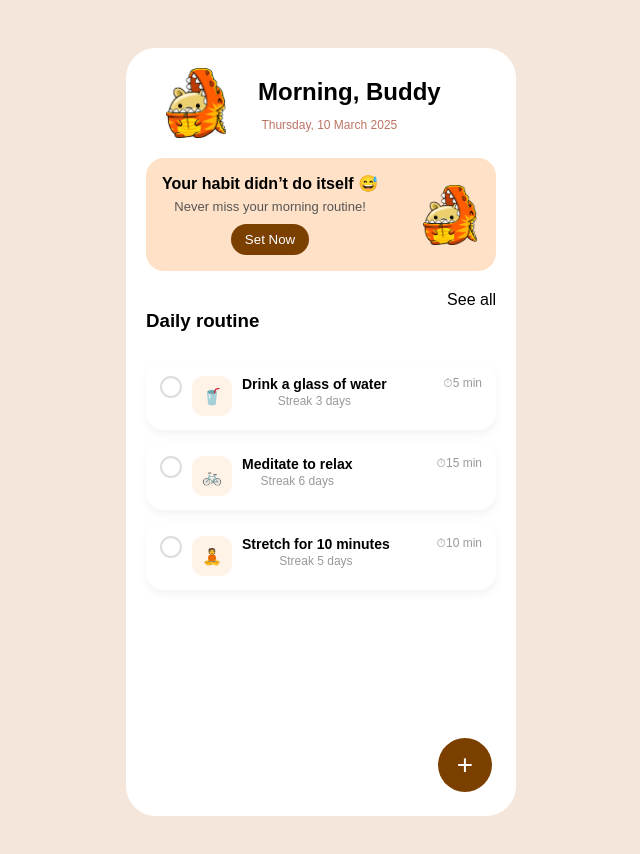
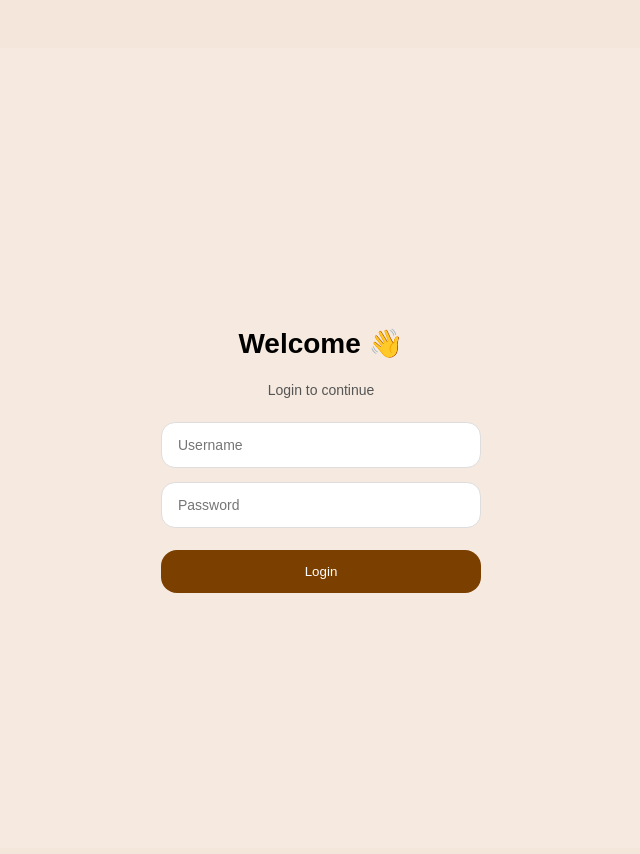
Before and after one commit to dhana16102006/Hackathonproject, a React (Vite) app: page / in a window 1280 px wide. Shown: the top 854 px of the page, without its empty margins (319-959 px from the left). Built offline with nearby package versions, Linux system fonts and the light colour scheme.

Commit message:
push the latest version

```diff
--- a/package.json
+++ b/package.json
@@ -11,7 +11,8 @@
   },
   "dependencies": {
     "react": "^19.2.0",
-    "react-dom": "^19.2.0"
+    "react-dom": "^19.2.0",
+    "react-router-dom": "^7.13.0"
   },
   "devDependencies": {
     "@eslint/js": "^9.39.1",
--- a/src/App.css
+++ b/src/App.css
@@ -23,11 +23,69 @@ body {
 
 .phone {
   width: 100%;
-  max-width: 390px;
+  max-width: 100%;
   background: #fff;
-  border-radius: 30px;
-  padding: 20px;
-  position: relative;
+  border-radius: 0;
+  padding: 16px;
+}
+/* ===== LOGIN PAGE ===== */
+.login {
+  min-height: 100vh;
+  width: 100%;
+  background: #f6e9df;
+  display: flex;
+  flex-direction: column;
+  justify-content: center;
+  align-items: center;
+  padding: 24px;
+}
+
+.login h2 {
+  font-size: 28px;
+  margin-bottom: 8px;
+}
+
+.login p {
+  margin-bottom: 24px;
+  color: #555;
+  font-size: 14px;
+}
+
+/* Input wrapper */
+.login input {
+  width: 100%;
+  max-width: 320px;
+  padding: 14px 16px;
+  margin-bottom: 14px;
+  border-radius: 14px;
+  border: 1px solid #ddd;
+  font-size: 14px;
+  outline: none;
+}
+
+.login input:focus {
+  border-color: #ff7a00;
+}
+
+/* Login button */
+.login-btn {
+  width: 100%;
+  max-width: 320px;
+  padding: 14px;
+  margin-top: 8px;
+  border-radius: 16px;
+  border: none;
+  background: #7b3f00;
+  color: #fff;
+}
+
+.logout-btn {
+  margin-left: auto;
+  background: transparent;
+  border: none;
+  color: #ff7a00;
+  font-size: 14px;
+  cursor: pointer;
 }
 
 .date {
@@ -206,17 +264,57 @@ body {
 
 .reminder-text h3 {
   margin: 0;
-  font-size: 16px;
+  font-size: 25px;
+  font-family: 'Lucida Sans', 'Lucida Sans Regular', 'Lucida Grande', 'Lucida Sans Unicode', Geneva, Verdana, sans-serif;
 }
 
 .reminder-text p {
-  margin: 6px 0 10px;
-  font-size: 13px;
+  margin: 20px 0 10px;
+  font-size: 20px;
   color: #555;
+  font-weight: 500;
+  font-family: serif;
 }
 
 .reminder-img {
   width: 60px;
   height: 60px;
-  object-fit: contain;
+  /* object-fit: contain; */
 }
+.f{
+  width: 100px;
+}
+.check-circle {
+  width: 22px;
+  height: 22px;
+  border: 2px solid #ddd;
+  border-radius: 50%;
+  display: flex;
+  align-items: center;
+  justify-content: center;
+  cursor: pointer;
+  font-size: 12px;
+  color: white;
+}
+
+.check-circle.checked {
+  background: #ff7a00;
+  border-color: #ff7a00;
+}
+
+.routine-item.done {
+  background: #fff7ef;
+  box-shadow: 0 6px 14px rgba(255, 122, 0, 0.25);
+}
+.fire-box {
+  display: flex;
+  flex-direction: column;
+  align-items: center;
+}
+
+.streak-number {
+  margin-top: 20px;
+  font-size: 12px;
+  font-weight: 600;
+  color: #ff7a00; /* matches fire theme */
+}
--- a/src/App.jsx
+++ b/src/App.jsx
@@ -1,14 +1,27 @@
-
-import './App.css'
+import "./App.css";
 import avatar from "./assets/ani.png";
-
-
-
+import fireicon from "./assets/fire.png";
 import { useEffect, useState } from "react";
 
 export default function App() {
+  const streakCount = 3;
 
-  // 🔹 Habit data (stored in localStorage)
+  /* ================= FAKE LOGIN ================= */
+  const [isLoggedIn, setIsLoggedIn] = useState(() => {
+    return localStorage.getItem("loggedIn") === "true";
+  });
+
+  const login = () => {
+    localStorage.setItem("loggedIn", "true");
+    setIsLoggedIn(true);
+  };
+
+  const logout = () => {
+    localStorage.removeItem("loggedIn");
+    setIsLoggedIn(false);
+  };
+
+  /* ================= HABITS ================= */
   const [habits, setHabits] = useState(() => {
     const saved = localStorage.getItem("habits");
     return saved
@@ -20,6 +33,7 @@ export default function App() {
             streak: 3,
             time: "5 min",
             icon: "🥤",
+            done: false,
           },
           {
             id: 2,
@@ -27,6 +41,7 @@ export default function App() {
             streak: 6,
             time: "15 min",
             icon: "🚲",
+            done: false,
           },
           {
             id: 3,
@@ -34,16 +49,24 @@ export default function App() {
             streak: 5,
             time: "10 min",
             icon: "🧘",
+            done: false,
           },
         ];
   });
 
-  // 🔹 Save to localStorage
+  const toggleHabit = (id) => {
+    setHabits(
+      habits.map((h) =>
+        h.id === id ? { ...h, done: !h.done } : h
+      )
+    );
+  };
+
   useEffect(() => {
     localStorage.setItem("habits", JSON.stringify(habits));
   }, [habits]);
 
-  // 🔹 Modal state
+  /* ================= ADD HABIT ================= */
   const [open, setOpen] = useState(false);
   const [newHabit, setNewHabit] = useState({
     title: "",
@@ -51,7 +74,6 @@ export default function App() {
     icon: "✅",
   });
 
-  // 🔹 Add habit
   const addHabit = () => {
     if (!newHabit.title || !newHabit.time) return;
 
@@ -63,6 +85,7 @@ export default function App() {
         time: newHabit.time + " min",
         streak: 0,
         icon: newHabit.icon,
+        done: false,
       },
     ]);
 
@@ -70,22 +93,40 @@ export default function App() {
     setOpen(false);
   };
 
+  /* ================= UI ================= */
   return (
     <div className="app">
+      {!isLoggedIn ? (
+        /* -------- LOGIN PAGE -------- */
+        <div className="login">
+          <h2>Welcome 👋</h2>
+          <p>Login to continue</p>
+
+          <input placeholder="Username" />
+          <input type="password" placeholder="Password" />
+
+          <button className="login-btn" onClick={login}>
+            Login
+          </button>
+        </div>
+      ) : (
+        /* -------- MAIN APP -------- */
         <div className="phone">
-
-
-
-
+          {/* HEADER */}
           <div className="header">
             <img src={avatar} alt="profile" className="avatar" />
-
             <div className="header-text">
               <h2>Morning, Buddy</h2>
               <p className="date">Thursday, 10 March 2025</p>
             </div>
+
+            {/* LOGOUT BUTTON */}
+            <button className="logout-btn" onClick={logout}>
+              Logout
+            </button>
           </div>
 
+          {/* REMINDER */}
           <div className="reminder">
             <div className="reminder-text">
               <h3>Your habit didn’t do itself 😅</h3>
@@ -93,13 +134,11 @@ export default function App() {
               <button>Set Now</button>
             </div>
 
-  <img
-    src={avatar}   // you can change image if you want
-    alt="reminder"
-    className="reminder-img"
-  />
+            <div className="fire-box">
+              <img src={fireicon} alt="fire" className="f" />
+              <span className="streak-number">{streakCount} days</span>
             </div>
-
+          </div>
 
           {/* DAILY ROUTINE */}
           <div className="routine-header">
@@ -108,9 +147,17 @@ export default function App() {
           </div>
 
           {habits.map((h) => (
-          <div key={h.id} className="routine-item">
+            <div
+              key={h.id}
+              className={`routine-item ${h.done ? "done" : ""}`}
+            >
               <div className="left">
-              <div className="check-circle"></div>
+                <div
+                  className={`check-circle ${h.done ? "checked" : ""}`}
+                  onClick={() => toggleHabit(h.id)}
+                >
+                  {h.done && "✓"}
+                </div>
 
                 <div className="icon-box">
                   <span>{h.icon}</span>
@@ -130,9 +177,11 @@ export default function App() {
           ))}
 
           {/* ADD BUTTON */}
-        <button className="fab" onClick={() => setOpen(true)}>+</button>
+          <button className="fab" onClick={() => setOpen(true)}>
+            +
+          </button>
 
-        {/* MODAL */}
+          {/* ADD HABIT MODAL */}
           {open && (
             <div className="modal">
               <div className="modal-box">
@@ -165,13 +214,15 @@ export default function App() {
 
                 <div className="modal-actions">
                   <button onClick={() => setOpen(false)}>Cancel</button>
-                <button className="save" onClick={addHabit}>Add</button>
+                  <button className="save" onClick={addHabit}>
+                    Add
+                  </button>
                 </div>
               </div>
             </div>
           )}
-
         </div>
+      )}
     </div>
   );
 }
```
Also changed, not shown: 1 other file (tests, documents, lock files or other folders). Lines whose indentation alone changed are shown as unchanged.
